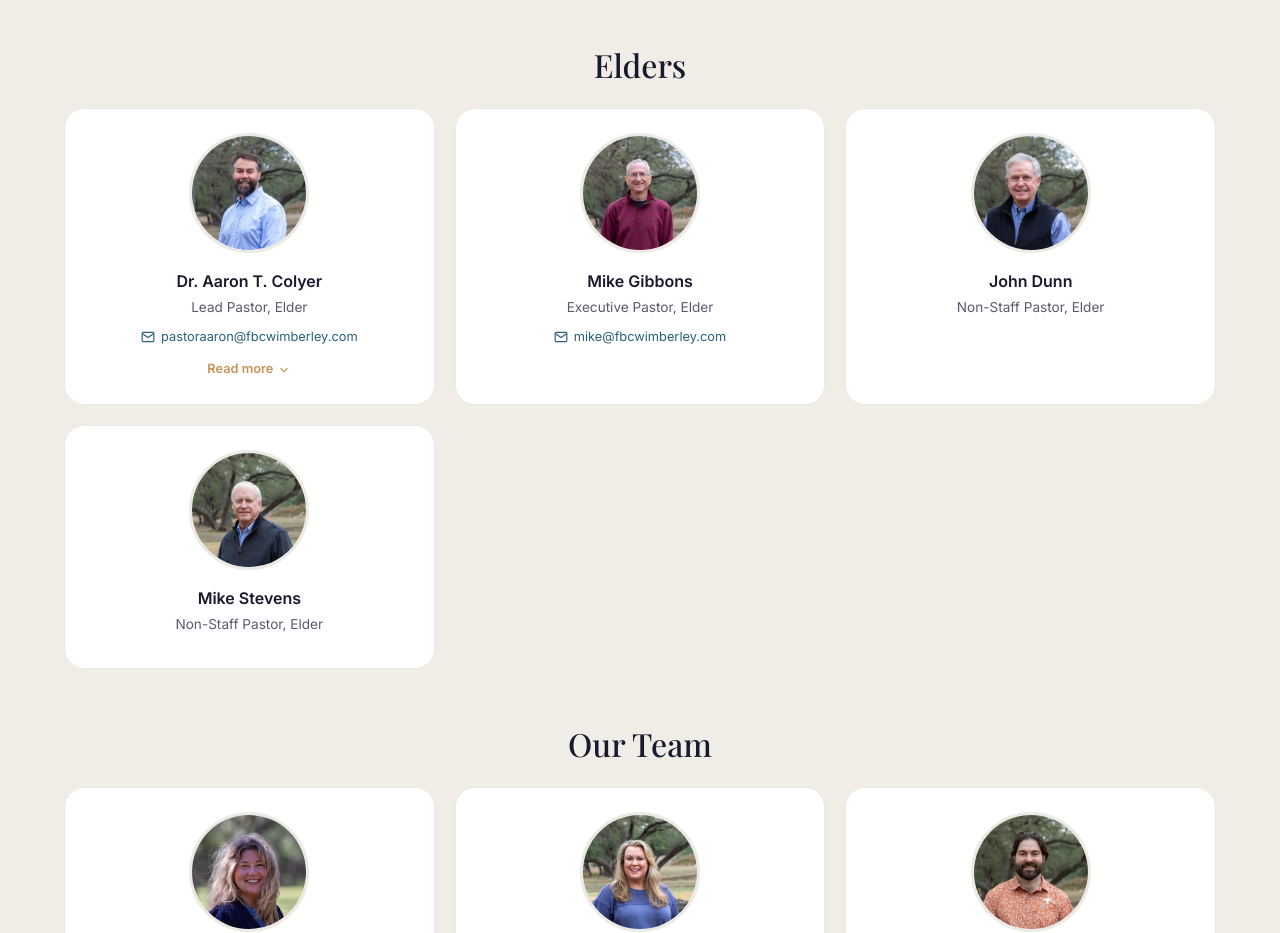
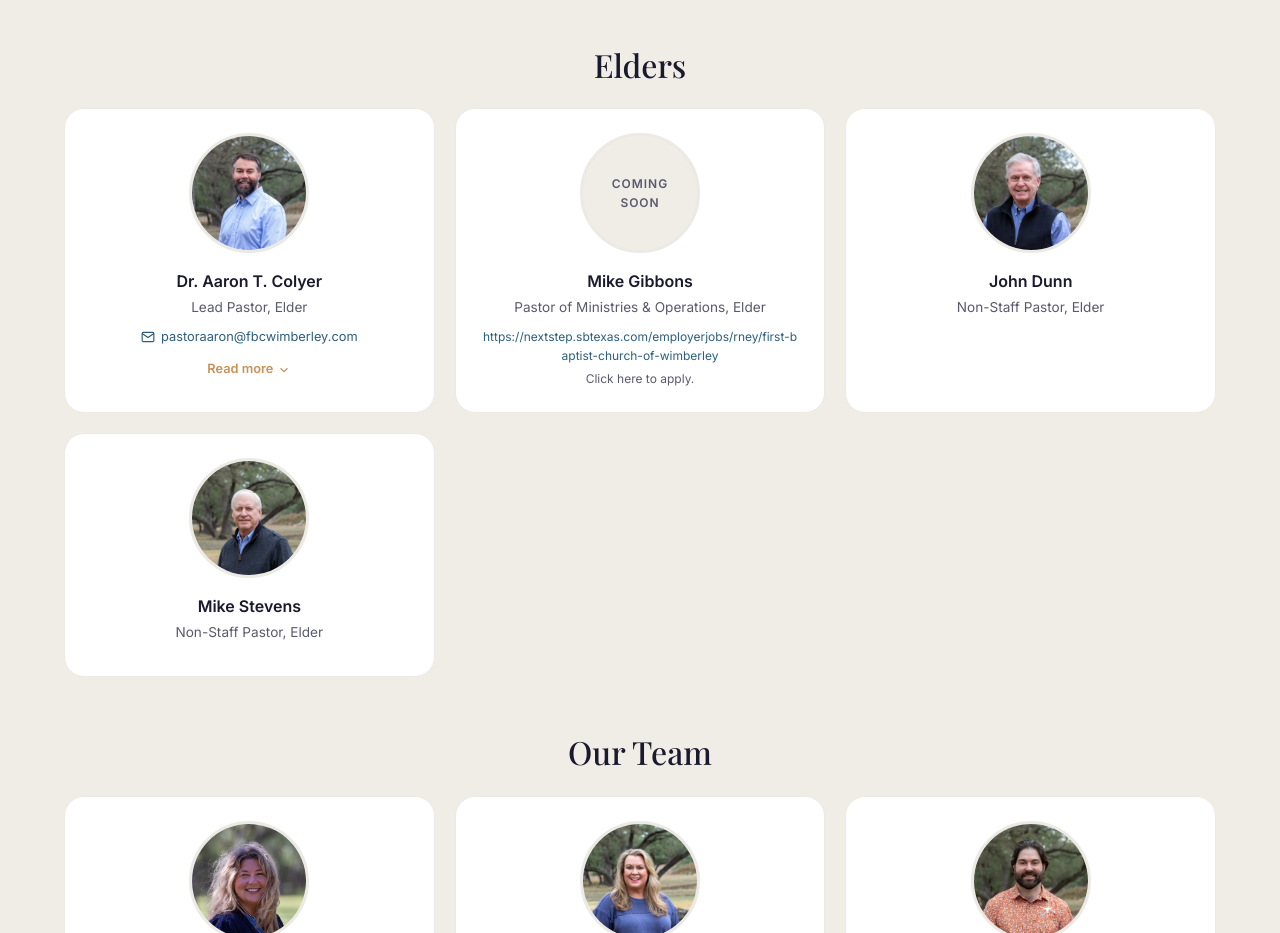
Before and after one commit to fbcwimberley/fbcwimberley, a SvelteKit app: page /about-us/our-team in a window 1280 px wide. Shown: the part 1393-2326 px from the top of the page. Built offline with nearby package versions, Linux system fonts and the light colour scheme; no server answers.

Commit message:
Update retired pastor team card

```diff
--- a/src/routes/about-us/aboutData.ts
+++ b/src/routes/about-us/aboutData.ts
@@ -4,7 +4,8 @@ export type StaffMember = {
 	name: string;
 	title: string;
 	email?: string;
-	image: string;
+	applicationUrl?: string;
+	image?: string;
 	bio?: string;
 	group: 'elders' | 'team';
 	sortOrder?: number;
@@ -31,9 +32,8 @@ const staff: StaffMember[] = [
 	},
 	{
 		name: 'Mike Gibbons',
-		title: 'Executive Pastor, Elder',
-		email: 'mike@fbcwimberley.com',
-		image: '/images/remote/fbcwimberley.com-Mike-Gibbons-1024x683-2f1c6e26df.webp',
+		title: 'Pastor of Ministries & Operations, Elder',
+		applicationUrl: 'https://nextstep.sbtexas.com/employerjobs/rney/first-baptist-church-of-wimberley',
 		group: 'elders',
 		sortOrder: 2
 	},
--- a/src/routes/about-us/our-team/+page.svelte
+++ b/src/routes/about-us/our-team/+page.svelte
@@ -31,9 +31,15 @@
 			<div class="grid grid-cols-1 gap-5 sm:grid-cols-2 lg:grid-cols-3">
 				{#each elders as member}
 					<button class="staff-card flex w-full cursor-pointer flex-col items-center rounded-[var(--radius-lg)] border border-(--color-border-light) bg-(--color-bg-card) p-6 text-center transition-all duration-300 hover:border-(--color-border) hover:shadow-(--shadow-sm)" class:expanded={expandedStaff === member.name} onclick={() => toggleStaff(member.name)} aria-expanded={expandedStaff === member.name}>
+						{#if member.image}
 							<div class="mb-4 h-[120px] w-[120px] overflow-hidden rounded-full border-3 border-(--color-border-light)">
 								<img src={member.image} alt={member.name} loading="lazy" class="h-full w-full object-cover" class:legacy-headshot={member.image.startsWith('/images/remote/')} />
 							</div>
+						{:else}
+							<div class="mb-4 flex h-[120px] w-[120px] items-center justify-center rounded-full border-3 border-(--color-border-light) bg-(--color-bg-alt) px-3 text-center text-[0.75rem] font-semibold uppercase tracking-[0.08em] text-(--color-text-muted)" aria-label="Photo coming soon">
+								Coming Soon
+							</div>
+						{/if}
 						<h4 class="mb-1 font-sans text-base font-semibold text-(--color-heading)">{member.name}</h4>
 						<p class="mb-2 text-[0.85rem] text-(--color-text-muted)">{member.title}</p>
 						{#if member.email}
@@ -41,6 +47,11 @@
 								<svg xmlns="http://www.w3.org/2000/svg" width="14" height="14" viewBox="0 0 24 24" fill="none" stroke="currentColor" stroke-width="2"><path d="M4 4h16c1.1 0 2 .9 2 2v12c0 1.1-.9 2-2 2H4c-1.1 0-2-.9-2-2V6c0-1.1.9-2 2-2z"></path><polyline points="22,6 12,13 2,6"></polyline></svg>
 								{member.email}
 							</a>
+						{:else if member.applicationUrl}
+							<a href={member.applicationUrl} target="_blank" rel="noopener noreferrer" class="break-all text-[0.75rem] text-(--color-primary) transition-colors duration-200 hover:text-(--color-primary-hover)" onclick={(e) => e.stopPropagation()}>
+								{member.applicationUrl}
+							</a>
+							<span class="mt-1 text-[0.75rem] text-(--color-text-muted)">Click here to apply.</span>
 						{/if}
 						{#if member.bio && expandedStaff === member.name}
 							<p class="mt-4 text-left text-[0.9rem] leading-[1.7] text-(--color-text-muted)">{member.bio}</p>
@@ -61,9 +72,15 @@
 			<div class="grid grid-cols-1 gap-5 sm:grid-cols-2 lg:grid-cols-3">
 				{#each team as member}
 					<button class="staff-card flex w-full cursor-pointer flex-col items-center rounded-[var(--radius-lg)] border border-(--color-border-light) bg-(--color-bg-card) p-6 text-center transition-all duration-300 hover:border-(--color-border) hover:shadow-(--shadow-sm)" class:expanded={expandedStaff === member.name} onclick={() => toggleStaff(member.name)} aria-expanded={expandedStaff === member.name}>
+						{#if member.image}
 							<div class="mb-4 h-[120px] w-[120px] overflow-hidden rounded-full border-3 border-(--color-border-light)">
 								<img src={member.image} alt={member.name} loading="lazy" class="h-full w-full object-cover" class:legacy-headshot={member.image.startsWith('/images/remote/')} />
 							</div>
+						{:else}
+							<div class="mb-4 flex h-[120px] w-[120px] items-center justify-center rounded-full border-3 border-(--color-border-light) bg-(--color-bg-alt) px-3 text-center text-[0.75rem] font-semibold uppercase tracking-[0.08em] text-(--color-text-muted)" aria-label="Photo coming soon">
+								Coming Soon
+							</div>
+						{/if}
 						<h4 class="mb-1 font-sans text-base font-semibold text-(--color-heading)">{member.name}</h4>
 						<p class="mb-2 text-[0.85rem] text-(--color-text-muted)">{member.title}</p>
 						{#if member.email}
@@ -71,6 +88,11 @@
 								<svg xmlns="http://www.w3.org/2000/svg" width="14" height="14" viewBox="0 0 24 24" fill="none" stroke="currentColor" stroke-width="2"><path d="M4 4h16c1.1 0 2 .9 2 2v12c0 1.1-.9 2-2 2H4c-1.1 0-2-.9-2-2V6c0-1.1.9-2 2-2z"></path><polyline points="22,6 12,13 2,6"></polyline></svg>
 								{member.email}
 							</a>
+						{:else if member.applicationUrl}
+							<a href={member.applicationUrl} target="_blank" rel="noopener noreferrer" class="break-all text-[0.75rem] text-(--color-primary) transition-colors duration-200 hover:text-(--color-primary-hover)" onclick={(e) => e.stopPropagation()}>
+								{member.applicationUrl}
+							</a>
+							<span class="mt-1 text-[0.75rem] text-(--color-text-muted)">Click here to apply.</span>
 						{/if}
 						{#if member.bio && expandedStaff === member.name}
 							<p class="mt-4 text-left text-[0.9rem] leading-[1.7] text-(--color-text-muted)">{member.bio}</p>
```
Lines whose indentation alone changed are shown as unchanged.
